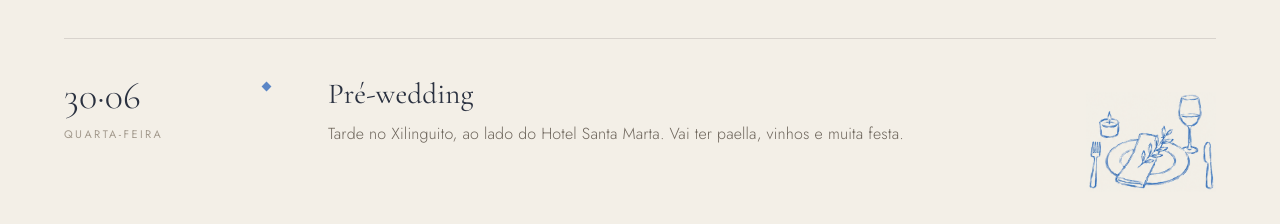
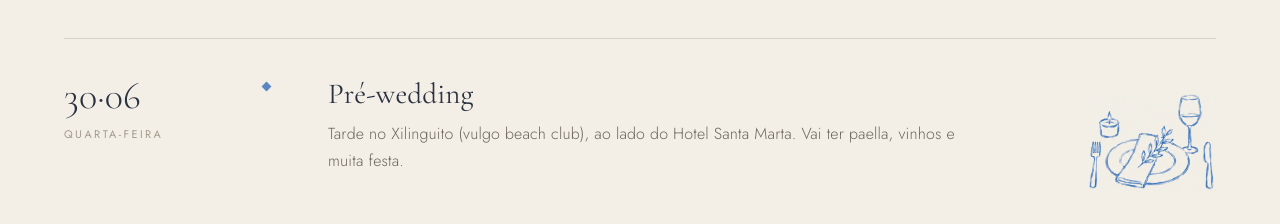
Before and after one commit to bf-hash/casamento-isabele-joao, a Next.js app: page / in a window 1280 px wide. Shown: the part 1040-1264 px from the top of the page. Built offline with nearby package versions, Linux system fonts and the light colour scheme.

Commit message:
Esclarece Xilinguito como beach club no pre-wedding
Co-Authored-By: Claude Opus 4.8 <noreply@anthropic.com>
Claude-Session: https://claude.ai/code/session_012uSB52VmvHr9DPPnk6yLm6

```diff
--- a/src/components/Program.tsx
+++ b/src/components/Program.tsx
@@ -25,7 +25,7 @@ const EVENTS: EventData[] = [
     weekday: "Quarta-feira",
     title: "Pré-wedding",
     description:
-      "Tarde no Xilinguito, ao lado do Hotel Santa Marta. Vai ter paella, vinhos e muita festa.",
+      "Tarde no Xilinguito (vulgo beach club), ao lado do Hotel Santa Marta. Vai ter paella, vinhos e muita festa.",
     art: "/fotos/programacao/pre-wedding.webp",
   },
   {
```
